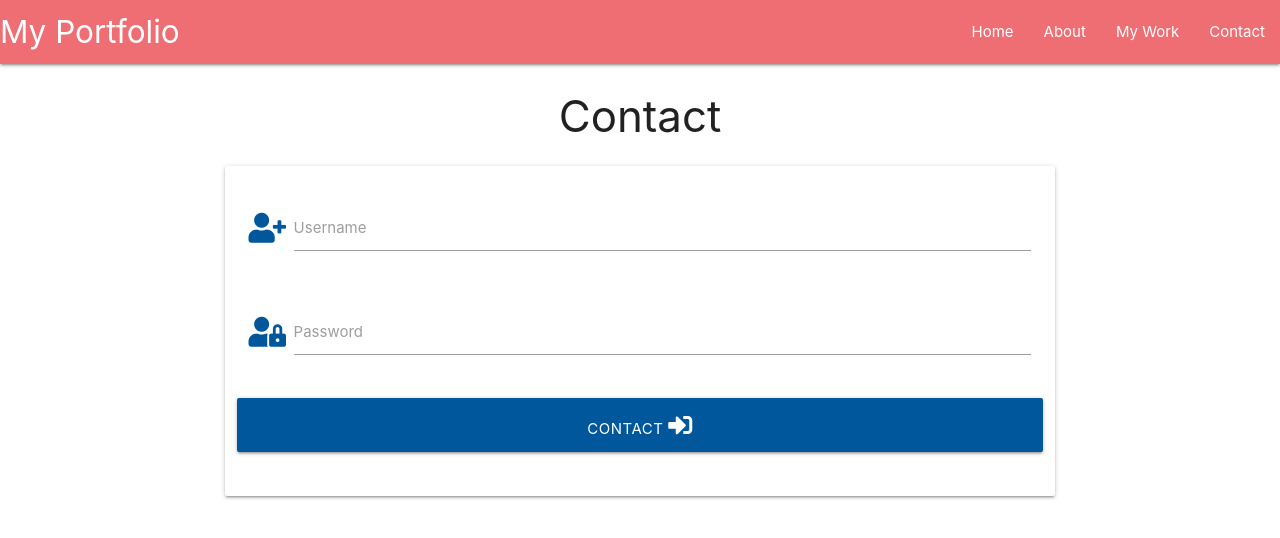
After one commit to David-Gyavi/my-first-portfolio-project, a Flask app: page /contact in a window 1280 px wide. The commit adds this page. Shown: the top 538 px of the page. Run offline with Flask 2, Linux system fonts and the light colour scheme; some libraries are stand-ins or nearby versions.

Commit message:
Add Contact template

```diff
--- a/app.py
+++ b/app.py
@@ -3,6 +3,7 @@ from flask import (
     Flask, flash, render_template, redirect, request, session, url_for)
 from flask_pymongo import PyMongo
 from bson.objectid import ObjectId
+from werkzeug.security import generate_password_hash, check_password_hash
 if os.path.exists("env.py"):
     import env
 
@@ -20,10 +21,14 @@ mongo = PyMongo(app)
 
 
 @app.route("/")
-@app.route("/get_users")
-def get_users():
-    users = mongo.db.users.find()
-    return render_template("users.html", users=users)
+@app.route("/get_portfolio")
+def get_portfolio():
+    portfolio = mongo.db.portfolio.find()
+    return render_template("portfolio.html", portfolio=portfolio)
+
+@app.route("/contact", methods=["GET","POST"])
+def contact():
+    return render_template("contact.html")
 
 
 if __name__ == "__main__":
--- a/templates/base.html
+++ b/templates/base.html
@@ -12,7 +12,21 @@
     <title>First Portfolio</title>
 </head>
 <body>
-
+    <header>
+        <!--navbar-->
+        <nav>
+    <div class="navbar navbar-expand-lg navbar-dark text-shadow light-blue darken-1 bg-primary fixed-top" id="sideNav">
+      <a href="{{ url_for('get_portfolio') }}" class="brand-logo">My Portfolio</a>
+      <a href="#" data-target="mobile-demo" class="sidenav-trigger"><i class="fas fa-bars">menu</i></a>
+      <ul class="right hide-on-med-and-down">
+        <li><a href="{{ url_for('get_portfolio') }}">Home</a></li>
+        <li><a href="#about">About</a></li>
+        <li><a href="#work">My Work</a></li>
+        <li><a href="{{ url_for('contact') }}">Contact</a></li>
+      </ul>
+    </div>
+  </nav>
+    </header>
 
     {% block content %}
     {% endblock %}
--- /dev/null
+++ b/templates/contact.html
@@ -0,0 +1,34 @@
+{% extends "base.html" %}
+{% block content %}
+
+   <h3 class="center-align">Contact</h3>
+ <!--username-->
+<div class="row">
+    <form class="col s12 m8 offset-m2" method="POST" action="{{ url_for('contact') }}">
+        <div class="card-panel">
+            <div class="row">
+                <div class="input-field col s12">
+                    <i class="fas fa-user-plus prefix light-blue-text text-darken-4"></i>
+                    <input id="username" name="username" type="text" class="validate">
+                    <label for="username">Username</label>
+                </div>
+            </div>
+             <!--password-->
+            <div class="row">
+                <div class="input-field col s12">
+                     <i class="fas fa-user-lock prefix light-blue-text text-darken-4"></i>
+                    <input id="password" type="password" class="validate">
+                    <label for="password">Password</label>
+                </div>
+            </div>
+            <!--contact-->
+            <div class="row">
+                <button type="submit" class="col s12 btn-large light-blue darken-4 text-shadow">
+                    Contact <i class="fas fa-sign-in-alt"></i>
+                </button>
+            </div>
+        </div>
+    </form>
+</div>
+
+{% endblock %}
--- a/templates/users.html
+++ b/templates/portfolio.html
@@ -2,7 +2,7 @@
 {% block content %}
 
 
-
+     <h1>Hello</h1>
 
     {% for portfolio in portfolios %}
          {{ portfolio.portfolio_name }}
```
